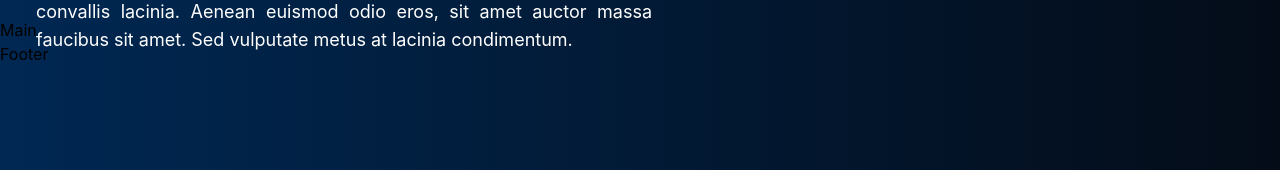
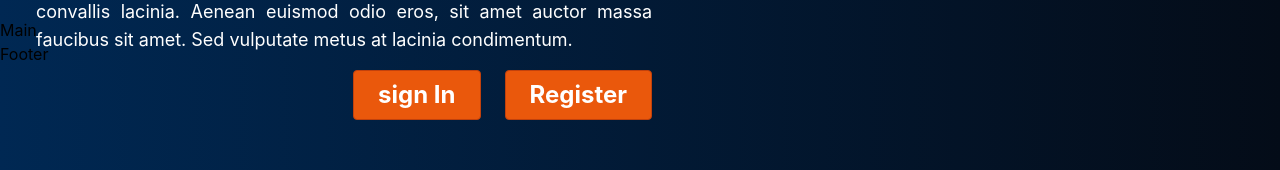
Before and after one commit to PrivateSub-project/PrivateSub, a React (Create React App) app in the folder client/private-sub/: page / in a window 1280 px wide. Shown: the part 526-696 px from the top of the page. Built offline with nearby package versions, Linux system fonts and the light colour scheme.

Commit message:
changed Title

```diff
--- a/client/private-sub/src/components/title/Title.jsx
+++ b/client/private-sub/src/components/title/Title.jsx
@@ -20,6 +20,15 @@ export default function Title() {
                                 vulputate metus at lacinia condimentum.
                             </p>
                         </div>
+
+                        <div className="flex justify-end items-center text-2xl font-bold text-white">
+                            <button className="px-4 py-2 mr-6 bg-orange-600">
+                                sign In
+                            </button>
+                            <button className="px-4 py-2 bg-orange-600">
+                                Register
+                            </button>
+                        </div>
                     </div>
                 </Col>
                 <Col xs={12} md={6}>
```
